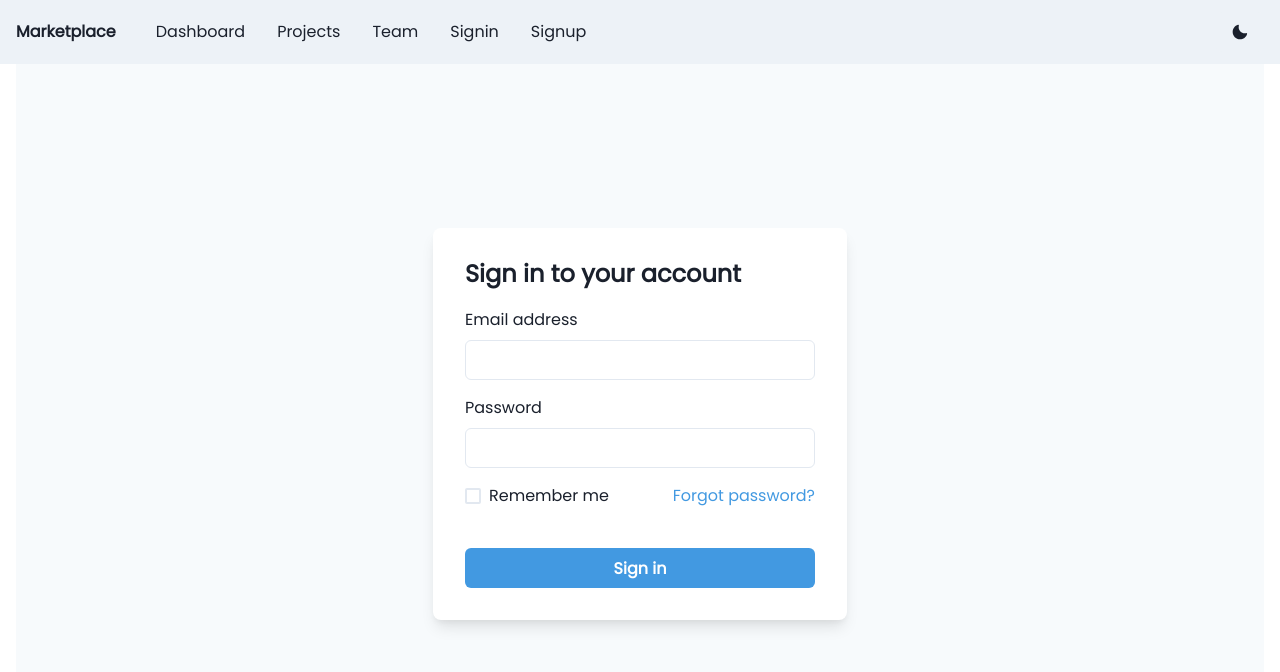
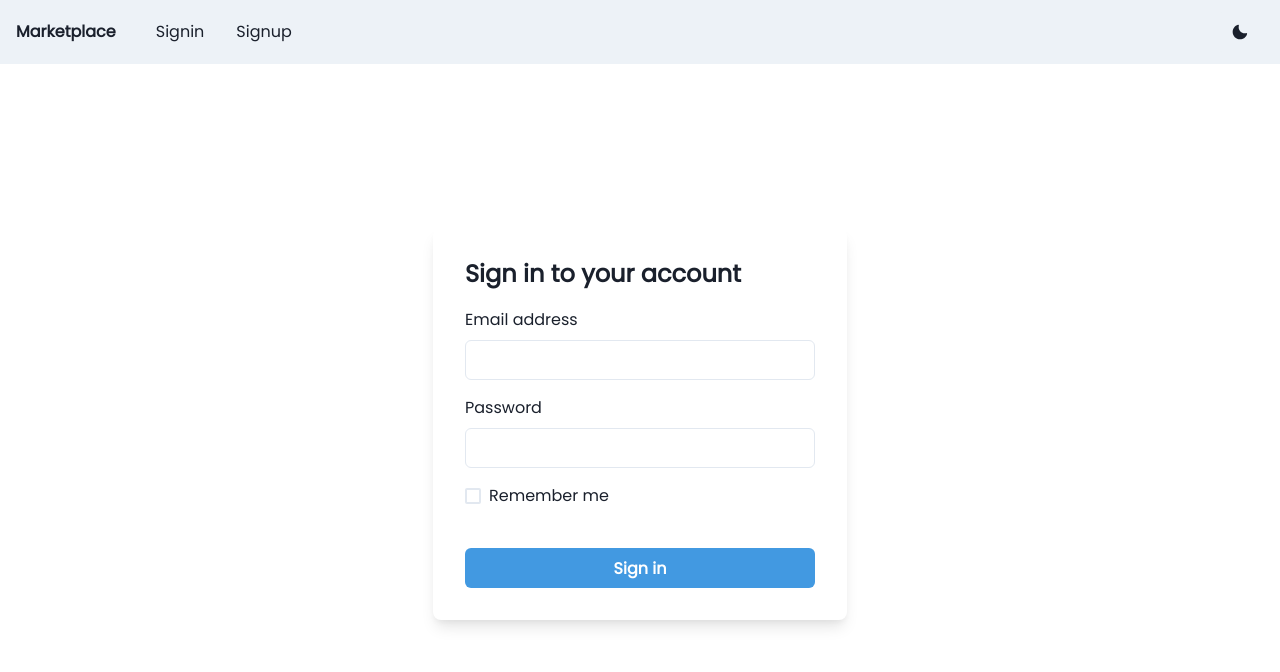
Before and after one commit to iSG-Labs/marketplace_client, a Next.js app: page /signin in a window 1280 px wide. Shown: the top 672 px of the page. Built offline with nearby package versions, Linux system fonts and the light colour scheme.

Commit message:
update: design

```diff
--- a/app/signin/page.tsx
+++ b/app/signin/page.tsx
@@ -18,12 +18,7 @@ import Base from '@/components/Base'
 export default function Signin() {
     return (
         <Base>
-            <Flex
-                minH={'90vh'}
-                align={'center'}
-                justify={'center'}
-                bg={useColorModeValue('gray.50', 'gray.800')}
-            >
+            <Flex minH={'90vh'} align={'center'} justify={'center'}>
                 <Stack spacing={8} mx={'auto'} maxW={'lg'} py={12} px={6}>
                     <Box
                         rounded={'lg'}
@@ -50,9 +45,9 @@ export default function Signin() {
                                     justify={'space-between'}
                                 >
                                     <Checkbox>Remember me</Checkbox>
-                                    <Text color={'blue.400'}>
+                                    {/* <Text color={'blue.400'}>
                                         Forgot password?
-                                    </Text>
+                                    </Text> */}
                                 </Stack>
                                 <Button
                                     bg={'blue.400'}
--- a/components/Navbar/index.tsx
+++ b/components/Navbar/index.tsx
@@ -22,7 +22,7 @@ import { HamburgerIcon, CloseIcon, MoonIcon, SunIcon } from '@chakra-ui/icons'
 
 import NavLink from './NavLink'
 
-const Links = ['Dashboard', 'Projects', 'Team', 'Signin', 'Signup']
+const Links = ['Signin', 'Signup']
 
 export default function Navbar() {
     const { colorMode, toggleColorMode } = useColorMode()
```
Also changed, not shown: app/signup/page.tsx (+1 -6 lines).
